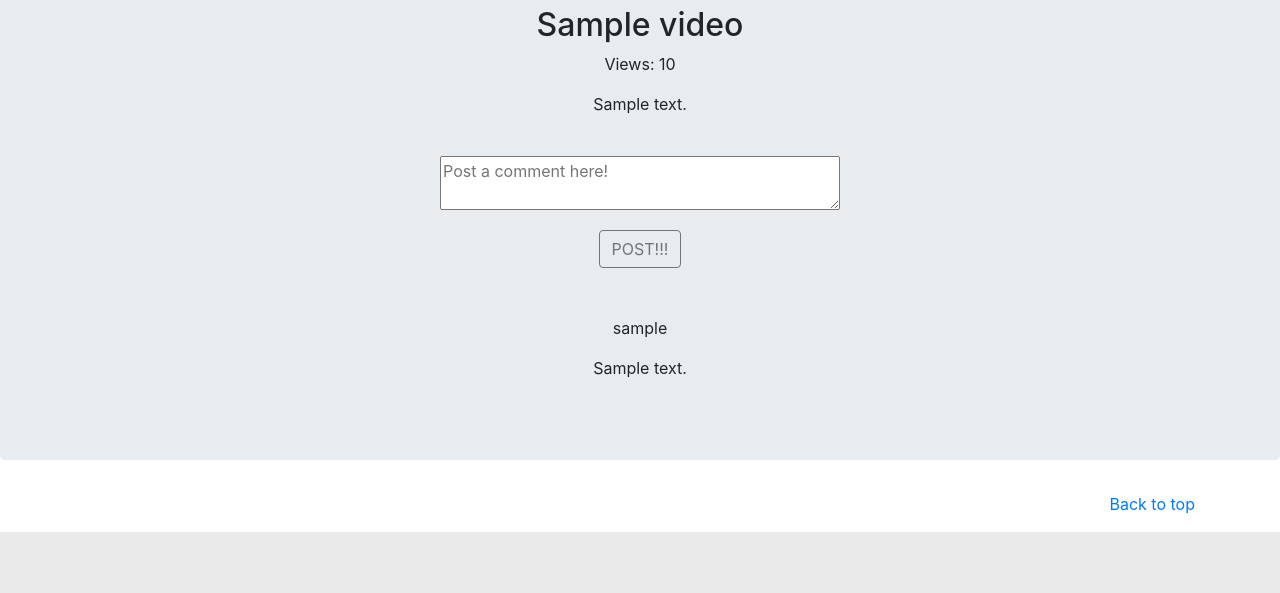
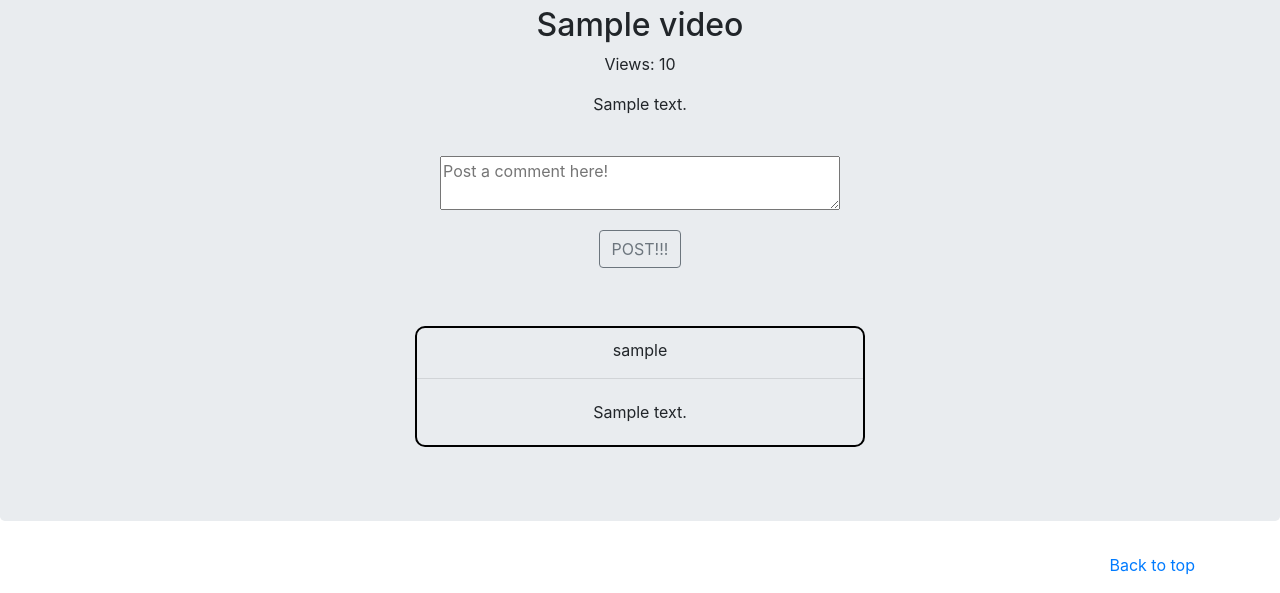
Before and after one commit to salesvictor/PyTube, a Flask app: template app/templates/watch.html in a window 1280 px wide. Shown: the part 552-1145 px from the top of the page. Before the commit the page ends 1084 px from the top, so only its background shows below. Run offline with Flask 2, Linux system fonts and the light colour scheme; tables that the repository leaves empty hold one stand-in row (values such as "Sample post"); the template is opened without the code that fills it: values that come from a table or form of the project are taken from there, most other values are stand-ins (such as "Sample title", 1, 10 or a date in 2020); some libraries are stand-ins or nearby versions.

Commit message:
Comments done

```diff
--- a/app/templates/watch.html
+++ b/app/templates/watch.html
@@ -24,14 +24,13 @@
     <br>
     <br>
     <div class="container">
-      <div class="panel-group">
-        {% for post in posts %}
-        <div class="panel panel-primary">
-          <div class="panel-heading"><p>{{ post.author.username }}</p></div>
-          <div class="panel-body"><p>{{ post.body }}</p></div>
-        </div>
-        {% endfor %}
+      {% for post in posts %}
+      <div style="border-style: solid; border-width: 2px; border-color: black; text-align: center; margin: 10px auto; width: 450px; border-radius: 10px; padding-top: 10px;">
+        <div class="panel-heading" style="vertical-align: middle;"><p>{{ post.author.username }}</p></div>
+        <hr>
+        <div class="panel-body" style="vertical-align: middle; padding: 5px 10px;"><p>{{ post.body }}</p></div>
       </div>
+      {% endfor %}
     </div>
   </div>
 </section>
```
